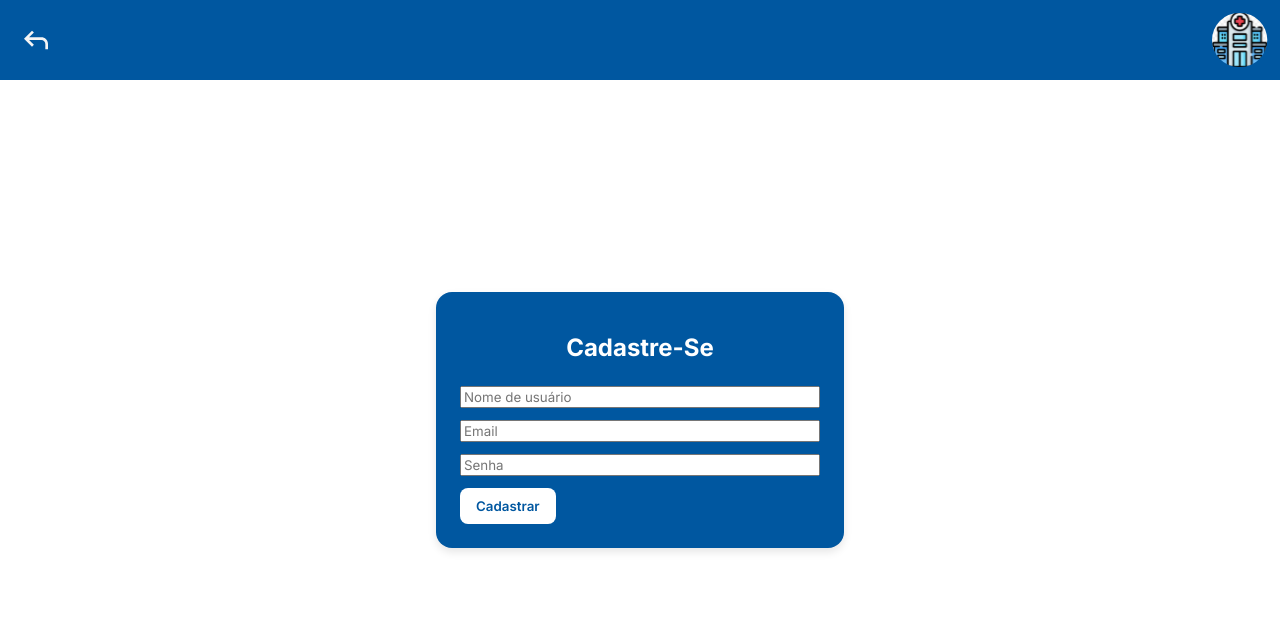
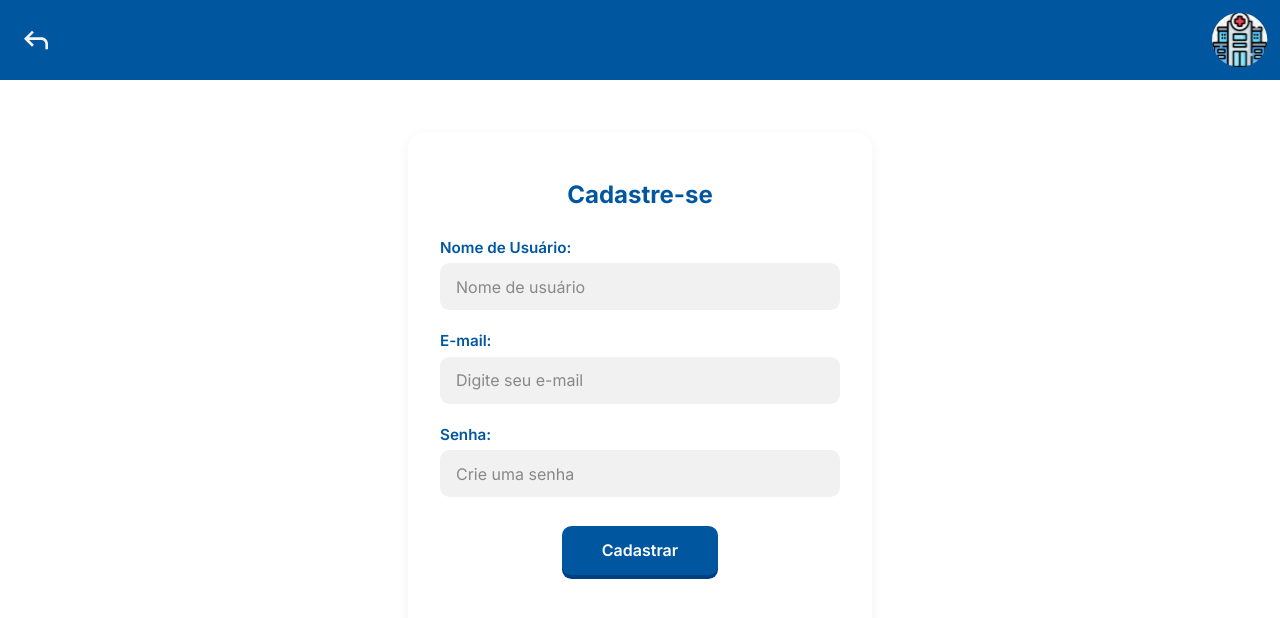
Before and after one commit to KeltonPG/Desafio-saude, a React (Vite) app: page /cadastre-se in a window 1280 px wide. Shown: the top 618 px of the page. Built offline with nearby package versions, Linux system fonts and the light colour scheme.

Commit message:
Últimos detalhes da tela cadastre-se

```diff
--- a/src/pages/TelaCadastreSe/TelaCadastreSe.scss
+++ b/src/pages/TelaCadastreSe/TelaCadastreSe.scss
@@ -1,54 +1,109 @@
 .pagina-cadastro {
+    background: #ffffff;
+    min-height: 100vh;
     display: flex;
     flex-direction: column;
-    min-height: 100vh;
-    align-items: center;
-    justify-content: center;
-    padding: 20px;
 
     main {
-    width: 100%;
+      flex: 1;
       display: flex;
       justify-content: center;
+      padding: 2rem 1rem;
     }
+  }
+
   .caixa-cadastro {
-    background: #0057A0;
-    padding: 24px;
-    border-radius: 16px;
-    box-shadow: 0 4px 8px rgba(0, 0, 0, 0.1);
+    margin-top: 100px;
     width: 100%;
-    max-width: 360px;
+    max-width: 400px;
+    padding: 2rem;
+    border-radius: 1rem;
+    background-color: #ffffff;
+    box-shadow: 0px 4px 12px rgba(0, 0, 0, 0.06);
     display: flex;
     flex-direction: column;
-    gap: 12px;
+    gap: 1.3rem;
 
     h1 {
-      color: #fff;
+      text-align: center;
+      color: #0057a0;
       font-size: 1.5rem;
+      font-weight: 700;
+      margin-bottom: 0.5rem;
+    }
+
+    label {
+      display: flex;
+      flex-direction: column;
+      font-weight: 600;
+      font-size: 0.95rem;
+      color: #0057A0;
+
+      input {
+        margin-top: 0.4rem;
+        padding: 0.85rem 1rem;
+        font-size: 1rem;
+        border: none;
+        border-radius: 0.6rem;
+        background: #f1f1f1;
+        color: #333;
+
+        &::placeholder {
+          color: #888;
+        }
+      }
+    }
+
+    .mensagem-erro {
+      color: red;
+      font-size: 0.95rem;
       text-align: center;
-      margin-bottom: 12px;
+      margin-top: -0.5rem;
     }
 
     .acoes {
       display: flex;
-        justify-content: space-between;
-        align-items: center;
+      justify-content: center;
+      margin-top: 0.5rem;
 
       .botao-cadastrar {
-            background-color: #ffffff;
-            color: #0057A0;
-            padding: 10px 16px;
+        background-color: #0057a0;
+        color: white;
+        padding: 0.9rem 2.5rem;
         border: none;
-            border-radius: 8px;
+        border-radius: 0.6rem;
+        font-size: 1rem;
         font-weight: 600;
         cursor: pointer;
-        }
-    }
-    .mensagem-erro {
-      color: #ffffff;
-      font-size: 0.8rem;
-      text-align: center;
-      margin-top: 8px;
+        box-shadow: 0 4px 0 #004080;
+        transition: background 0.2s;
+
+        &:hover {
+          background-color: #003e7a;
         }
       }
     }
+  }
+
+  /* Responsividade */
+  @media (max-width: 480px) {
+    .caixa-cadastro {
+      padding: 1.5rem 1rem;
+
+      h1 {
+        font-size: 1.3rem;
+      }
+
+      label {
+        font-size: 0.9rem;
+
+        input {
+          font-size: 0.95rem;
+        }
+      }
+
+      .botao-cadastrar {
+        width: 100%;
+      }
+    }
+  }
--- a/src/pages/TelaCadastreSe/index.tsx
+++ b/src/pages/TelaCadastreSe/index.tsx
@@ -1,11 +1,10 @@
 import { Cabecalho } from '../../components/Cabecalho/Cabecalho';
-import './TelaCadastreSe.scss'
+import './TelaCadastreSe.scss';
 import { useNavigate } from 'react-router-dom';
 import { useState } from 'react';
 
 export default function TelaCadastreSe() {
   const navigate = useNavigate();
-
   const [usuario, setUsuario] = useState('');
   const [email, setEmail] = useState('');
   const [senha, setSenha] = useState('');
@@ -18,7 +17,7 @@ export default function TelaCadastreSe() {
       const response = await fetch('/api/cadastro', {
         method: 'POST',
         headers: {
-                        'Content-Type': 'aplication/json',
+          'Content-Type': 'application/json',
         },
         body: JSON.stringify({ usuario, email, senha }),
       });
@@ -26,44 +25,56 @@ export default function TelaCadastreSe() {
       if (response.ok) {
         const data = await response.json();
         localStorage.setItem('token', data.token);
-                    navigate("/config-hospitais");
+        navigate('/config-hospitais');
       } else {
         const errorData = await response.json();
         setError(errorData.erro || 'Credenciais inválidas. Tente novamente.');
       }
-            }
-            catch (err) {
-                 console.error('Erro ao fazer login:', err);
+    } catch (err) {
+      console.error('Erro ao cadastrar:', err);
       setError('Não foi possível conectar ao servidor. Verifique sua conexão.');
     }
   };
 
   return (
-            <div className='pagina-cadastro'>
-                <Cabecalho mostrarLogo={true} mostrarMenu={true} mostrarBotaoVoltar={true} mostrarBotaoBusca={false}/>
+    <div className="pagina-cadastro">
+      <Cabecalho mostrarLogo={true} mostrarMenu={true} mostrarBotaoVoltar={true} mostrarBotaoBusca={false} />
       <main>
         <div className="caixa-cadastro">
-                        <h1>Cadastre-Se</h1>
+          <h1>Cadastre-se</h1>
           {error && <p className="mensagem-erro">{error}</p>}
+
+          <label>
+            Nome de Usuário:
             <input
               type="text"
               placeholder="Nome de usuário"
               value={usuario}
               onChange={(e) => setUsuario(e.target.value)}
             />
+          </label>
+
+          <label>
+            E-mail:
             <input
               type="email"
-                                placeholder="Email"
-                                value={email} // Usar 'email'
+              placeholder="Digite seu e-mail"
+              value={email}
               onChange={(e) => setEmail(e.target.value)}
             />
+          </label>
+
+          <label>
+            Senha:
             <input
               type="password"
-                                placeholder="Senha"
+              placeholder="Crie uma senha"
               value={senha}
               onChange={(e) => setSenha(e.target.value)}
             />
-                               <div className='acoes'>
+          </label>
+
+          <div className="acoes">
             <button className="botao-cadastrar" onClick={cadastrar}>
               Cadastrar
             </button>
```
Lines whose indentation alone changed are shown as unchanged.
